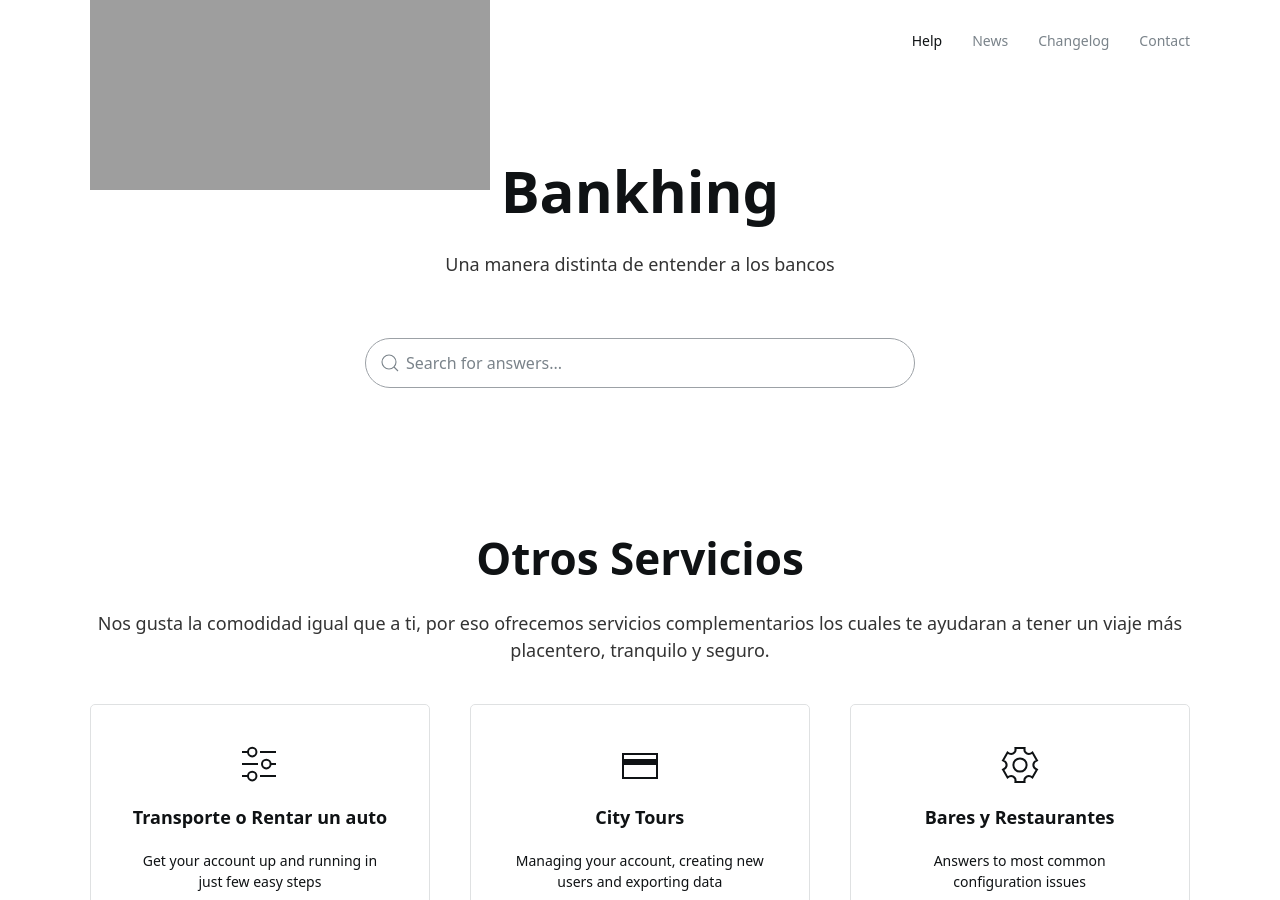
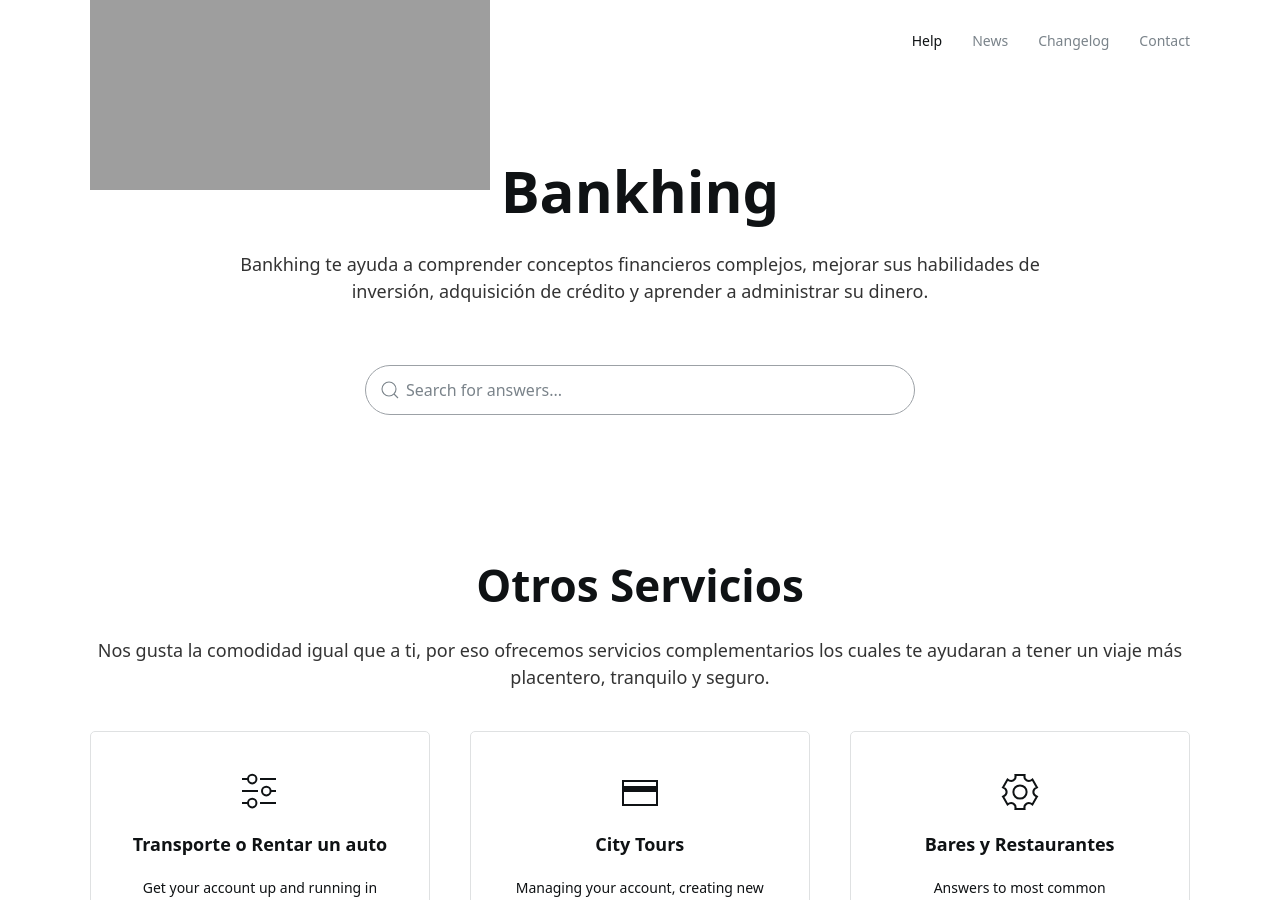
Before and after one commit to jelmii/jelmii.github.io, a Jekyll site: the page built from index.md, in a window 1280 px wide and 900 px high. Built offline with Jekyll 4.4.1, drawn with Linux system fonts in a browser that asks for light colours.

Commit message:
Update index.md

```diff
--- a/index.md
+++ b/index.md
@@ -2,7 +2,7 @@
 layout: home
 hero:
     title: Bankhing
-    subtitle: Una manera distinta de entender a los bancos
+    subtitle: Bankhing te ayuda a comprender conceptos financieros complejos, mejorar sus habilidades de inversión, adquisición de crédito y aprender a administrar su dinero.
 
     search: true
 categories:
```
